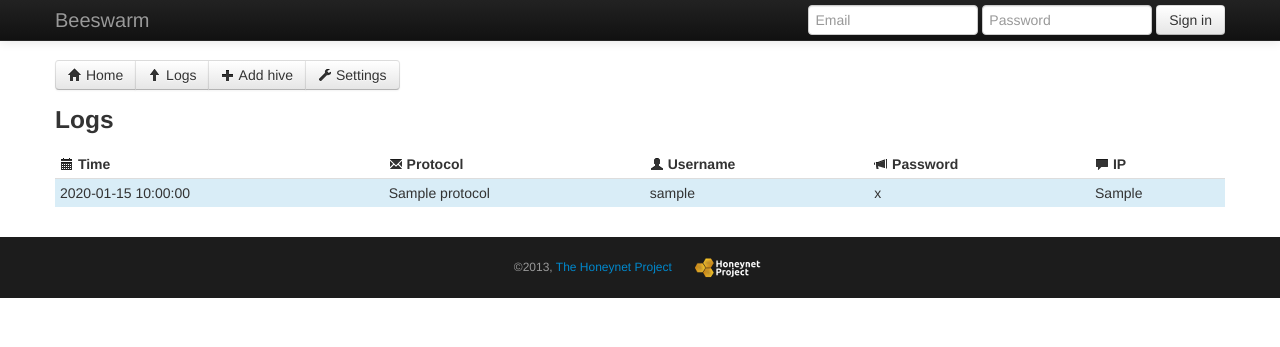
After one commit to johnnykv/heralding, a Flask app: template beekeeper/webapp/templates/logs.html in a window 1280 px wide. The commit adds this page. Shown: the top 347 px of the page. Run offline with Flask 2, Linux system fonts and the light colour scheme; the template is opened without the code that fills it: most values are stand-ins (such as "Sample title", 1, 10 or a date in 2020); parts of the project's set-up code (start-up, migrations or seed data) failed here and were passed over; some libraries are stand-ins or nearby versions.

Commit message:
basic design work
this is a POC for logs.

```diff
--- a/beekeeper/webapp/app.py
+++ b/beekeeper/webapp/app.py
@@ -16,8 +16,9 @@
 from datetime import datetime
 import json
 from flask import Flask, render_template, request
-from pony.orm import commit
-from beekeeper.database import feeder, honeybee, session
+from pony.orm import commit, select
+from beekeeper.database import feeder, honeybee
+from beekeeper.database import session as Session
 
 app = Flask(__name__)
 app.config['DEBUG'] = True
@@ -26,6 +27,13 @@ app.config['DEBUG'] = True
 @app.route('/')
 def home():
     return render_template('index.html')
+
+@app.route('/logs')
+def logs():
+    sessions = select(s for s in Session)
+    for s in sessions:
+        print s.classtype
+    return render_template('logs.html', sessions=sessions)
 
 
 @app.route('/ws/feeder_data', methods=['POST'])
--- /dev/null
+++ b/beekeeper/webapp/templates/base.html
@@ -0,0 +1,87 @@
+<!DOCTYPE html>
+<!--[if lt IE 7]>
+<html class="no-js lt-ie9 lt-ie8 lt-ie7"> <![endif]-->
+<!--[if IE 7]>
+<html class="no-js lt-ie9 lt-ie8"> <![endif]-->
+<!--[if IE 8]>
+<html class="no-js lt-ie9"> <![endif]-->
+<!--[if gt IE 8]><!-->
+<html class="no-js"> <!--<![endif]-->
+<head>
+    <meta charset="utf-8">
+    <meta http-equiv="X-UA-Compatible" content="IE=edge,chrome=1">
+    <title></title>
+    <meta name="description" content="">
+    <meta name="viewport" content="width=device-width">
+
+    <link rel="stylesheet" href="../static/css/bootstrap.min.css">
+    <style>
+        body {
+            padding-top: 60px;
+            padding-bottom: 40px;
+        }
+    </style>
+    <link rel="stylesheet" href="../static/css/bootstrap-responsive.min.css">
+    <link rel="stylesheet" href="../static/css/main.css">
+
+    <script src="../static/js/vendor/modernizr-2.6.2-respond-1.1.0.min.js"></script>
+</head>
+<body>
+<!--[if lt IE 7]>
+<p class="chromeframe">You are using an <strong>outdated</strong> browser. Please <a href="http://browsehappy.com/">upgrade
+    your browser</a> or <a href="http://www.google.com/chromeframe/?redirect=true">activate Google Chrome Frame</a> to
+    improve your experience.</p>
+<![endif]-->
+
+<!-- This code is taken from http://twitter.github.com/bootstrap/examples/hero.html -->
+
+<div class="container" style="padding-top: 0px; padding-bottom: 10px;">
+
+    <div class="btn-group">
+        <a class="btn" href="/"><i class="icon-home"></i> Home</a>
+        <a class="btn" href="/logs"><i class="icon-arrow-up"></i> Logs</a>
+        <a class="btn" href="/"><i class="icon-plus"></i> Add hive</a>
+        <a class="btn" href="/"><i class="icon-wrench"></i> Settings</a>
+    </div>
+
+
+<div class="navbar navbar-inverse navbar-fixed-top">
+    <div class="navbar-inner">
+        <div class="container container-fluid">
+            <a class="btn btn-navbar" data-toggle="collapse" data-target=".nav-collapse">
+                <span class="icon-bar"></span>
+                <span class="icon-bar"></span>
+                <span class="icon-bar"></span>
+            </a>
+            <a class="brand" href="#">Beeswarm</a>
+
+            <div class="nav-collapse collapse">
+                <form class="navbar-form pull-right">
+                    <input class="span2" type="text" placeholder="Email">
+                    <input class="span2" type="password" placeholder="Password">
+                    <button type="submit" class="btn">Sign in</button>
+                </form>
+            </div>
+            <!--/.nav-collapse -->
+        </div>
+    </div>
+</div>
+{% block content %}{% endblock %}
+    </div>
+<footer>
+    <p>
+        ©2013, <a href="http://www.honeynet.org/">The Honeynet Project</a> <img src="../static/img/hp_logo_s.png"
+                                                                                alt="">
+    </p>
+</footer>
+
+</div> <!-- /container -->
+
+<script src="//ajax.googleapis.com/ajax/libs/jquery/1.9.1/jquery.min.js"></script>
+<script>window.jQuery || document.write('<script src="js/vendor/jquery-1.9.1.min.js"><\/script>')</script>
+
+<script src="../static/js/vendor/bootstrap.min.js"></script>
+
+<script src="../static/js/main.js"></script>
+</body>
+</html>
--- /dev/null
+++ b/beekeeper/webapp/templates/logs.html
@@ -0,0 +1,36 @@
+{% extends "base.html" %}
+{% block content %}
+<h3>Logs</h3>
+
+<table class="table table-striped table-condensed table-hover">
+<thead>
+<tr>
+    <th><i class="icon-calendar"></i> Time</th>
+    <th><i class="icon-envelope"></i> Protocol</th>
+    <th><i class="icon-user"></i> Username</th>
+    <th><i class="icon-bullhorn"></i> Password</th>
+    <th><i class="icon-comment"></i> IP</th>
+</tr>
+</thead>
+<tbody>
+ {% for session in sessions %}
+ {%  if session.feeder and session.hive %}
+ {%   set class_name = "success" %}
+ {%  elif session.feeder and not session.hive %}
+ {%   set class_name = "warning" %}
+ {%  elif session.hive and not session.feeder %}
+ {%   set class_name = "error" %}
+ {%  else %}
+ {%   set class_name = "info" %}
+ {% endif %}
+<tr class="{{ class_name }}">
+    <td>{{ session.timestamp }}</td>
+    <td>{{ session.protocol }}</td>
+    <td>{{ session.username }}</td>
+    <td>{{ session.password }}</td>
+    <td>{{ session.source_ip }}</td>
+</tr>
+{% endfor %}
+</tbody>
+</table>
+{% endblock %}
--- a/feeder/bees/http.py
+++ b/feeder/bees/http.py
@@ -36,7 +36,7 @@ class http(ClientBase):
             'Sending %s honeybee to %s:%s. (bee id: %s)' % ('http', server_host, server_port, session.id))
 
         # TODO: Automatically detect files in the Hive VFS
-        url_list = ['/index.html']  # List of valid URLs in the Hive
+        url_list = ['/base.html']  # List of valid URLs in the Hive
 
         try:
             client = httplib.HTTPConnection(server_host, server_port)
--- a/hive/capabilities/http.py
+++ b/hive/capabilities/http.py
@@ -62,7 +62,7 @@ class BeeHTTPHandler(BaseHTTPRequestHandler):
                 self.send_html('please_auth.html')
             else:
                 self.do_HEAD()
-                self.send_html('index.html')
+                self.send_html('base.html')
         self.request.close()
 
     def send_html(self, filename):
```
Also changed, not shown: beekeeper/webapp/templates/index.html (+4 -85 lines).
